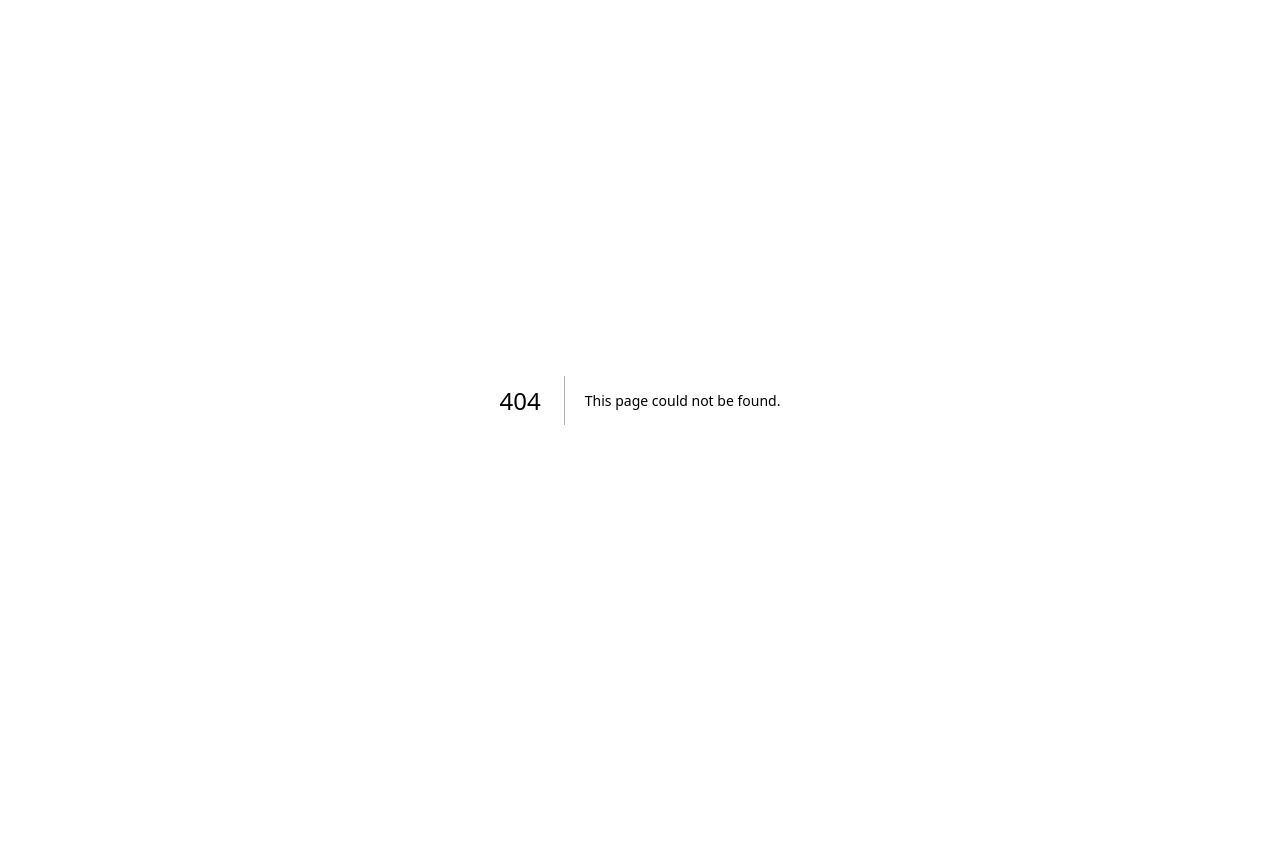
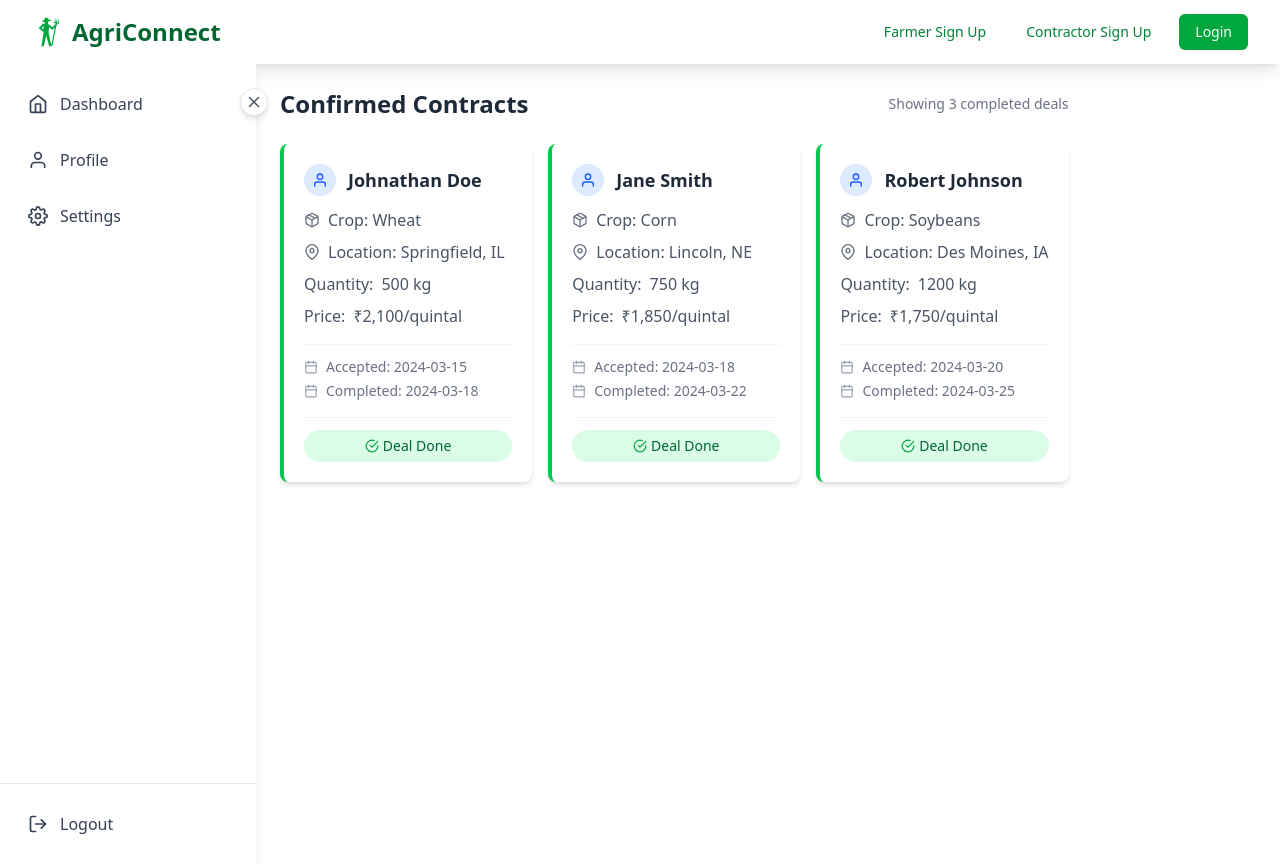
Before and after one commit to 707Harsh/HackByte-3.0, a Next.js app: page /contractor/confirmed_contracts in a window 1280 px wide. Before the commit this address had no page. Before the commit the page ends 800 px from the top, so only its background shows below. Built offline with nearby package versions, Linux system fonts and the light colour scheme; no server answers.

Commit message:
added confirmedContracts and farmersInterested components

```diff
--- /dev/null
+++ b/app/(main)/contractor/confirmed_contracts/page.tsx
@@ -0,0 +1,120 @@
+"use client";
+
+import React from "react";
+import { FiCheckCircle, FiUser, FiMapPin, FiPackage, FiCalendar } from "react-icons/fi";
+
+type ConfirmedContract = {
+  id: string;
+  farmerName: string;
+  cropType: string;
+  location: string;
+  quantity: string;
+  price: string;
+  acceptedDate: string;
+  completedDate: string;
+};
+
+const ConfirmedContracts = () => {
+  const contracts: ConfirmedContract[] = [
+    {
+      id: "1",
+      farmerName: "Johnathan Doe",
+      cropType: "Wheat",
+      location: "Springfield, IL",
+      quantity: "500 kg",
+      price: "₹2,100/quintal",
+      acceptedDate: "2024-03-15",
+      completedDate: "2024-03-18"
+    },
+    {
+      id: "2",
+      farmerName: "Jane Smith",
+      cropType: "Corn",
+      location: "Lincoln, NE",
+      quantity: "750 kg",
+      price: "₹1,850/quintal",
+      acceptedDate: "2024-03-18",
+      completedDate: "2024-03-22"
+    },
+    {
+      id: "3",
+      farmerName: "Robert Johnson",
+      cropType: "Soybeans",
+      location: "Des Moines, IA",
+      quantity: "1200 kg",
+      price: "₹1,750/quintal",
+      acceptedDate: "2024-03-20",
+      completedDate: "2024-03-25"
+    },
+  ];
+
+  return (
+    <div className="container mx-auto p-4 md:p-6 max-w-6xl">
+      <div className="flex justify-between items-center mb-6">
+        <h2 className="text-2xl font-bold text-gray-800">Confirmed Contracts</h2>
+        <span className="text-sm text-gray-500">
+          Showing {contracts.length} completed deals
+        </span>
+      </div>
+
+      <div className="grid grid-cols-1 md:grid-cols-2 lg:grid-cols-3 gap-4">
+        {contracts.map((contract) => (
+          <div
+            key={contract.id}
+            className="relative p-5 rounded-lg shadow-md border-l-4 border-green-500 bg-white hover:shadow-lg transition-shadow flex flex-col h-full"
+          >
+            {/* Farmer Info */}
+            <div className="flex items-center gap-3 mb-3">
+              <div className="p-2 bg-blue-100 rounded-full text-blue-600">
+                <FiUser />
+              </div>
+              <h3 className="text-lg font-semibold text-gray-800">
+                {contract.farmerName}
+              </h3>
+            </div>
+
+            {/* Contract Details */}
+            <div className="space-y-2 flex-grow">
+              <div className="flex items-center gap-2 text-gray-600">
+                <FiPackage className="text-gray-500" />
+                <span><span className="font-medium">Crop:</span> {contract.cropType}</span>
+              </div>
+              <div className="flex items-center gap-2 text-gray-600">
+                <FiMapPin className="text-gray-500" />
+                <span><span className="font-medium">Location:</span> {contract.location}</span>
+              </div>
+              <div className="flex items-center gap-2 text-gray-600">
+                <span className="font-medium">Quantity:</span> {contract.quantity}
+              </div>
+              <div className="flex items-center gap-2 text-gray-600">
+                <span className="font-medium">Price:</span> {contract.price}
+              </div>
+            </div>
+
+            {/* Dates */}
+            <div className="mt-4 pt-3 border-t border-gray-100 text-sm text-gray-500">
+              <div className="flex items-center gap-2">
+                <FiCalendar className="text-gray-400" />
+                <span>Accepted: {contract.acceptedDate}</span>
+              </div>
+              <div className="flex items-center gap-2 mt-1">
+                <FiCalendar className="text-gray-400" />
+                <span>Completed: {contract.completedDate}</span>
+              </div>
+            </div>
+
+            {/* Deal Done Badge - Now at the bottom */}
+            <div className="mt-4 pt-3 border-t border-gray-100">
+              <div className="flex items-center justify-center gap-1 bg-green-100 text-green-800 px-3 py-1.5 rounded-full text-sm font-medium w-full">
+                <FiCheckCircle className="text-green-600" />
+                <span>Deal Done</span>
+              </div>
+            </div>
+          </div>
+        ))}
+      </div>
+    </div>
+  );
+};
+
+export default ConfirmedContracts;
--- /dev/null
+++ b/app/(main)/contractor/farmers_interested/page.tsx
@@ -0,0 +1,130 @@
+"use client";
+
+import React, { useState } from 'react';
+
+type Farmer = {
+  id: string;
+  name: string;
+  cropType: string;
+  location: string;
+  quantity: string;
+  status: 'pending' | 'accepted' | 'rejected';
+};
+
+type FarmerCardProps = {
+  farmer: Farmer;
+  onAccept: (id: string) => void;
+  onReject: (id: string) => void;
+};
+
+const FarmerCard: React.FC<FarmerCardProps> = ({ farmer, onAccept, onReject }) => {
+  const statusColor = {
+    accepted: 'border-green-500',
+    rejected: 'border-red-500',
+    pending: 'border-gray-200'
+  };
+
+  const statusBadgeColor = {
+    accepted: 'bg-green-100 text-green-800',
+    rejected: 'bg-red-100 text-red-800',
+    pending: ''
+  };
+
+  return (
+    <div className={`relative p-4 rounded-lg shadow-md mb-4 border-l-4 ${statusColor[farmer.status]} transition-all hover:shadow-lg`}>
+      <div className="mb-3">
+        <h3 className="text-lg font-semibold text-gray-800">{farmer.name}</h3>
+        <p className="text-gray-600"><span className="font-medium">Crop Type:</span> {farmer.cropType}</p>
+        <p className="text-gray-600"><span className="font-medium">Location:</span> {farmer.location}</p>
+        <p className="text-gray-600"><span className="font-medium">Quantity:</span> {farmer.quantity}</p>
+      </div>
+
+      <div className="flex gap-2">
+        <button
+          onClick={() => onAccept(farmer.id)}
+          className={`px-3 py-1 rounded-md font-medium text-white bg-green-600 hover:bg-green-700 transition-colors ${
+            farmer.status !== 'pending' ? 'opacity-60 cursor-not-allowed' : ''
+          }`}
+          disabled={farmer.status !== 'pending'}
+        >
+          Accept
+        </button>
+        <button
+          onClick={() => onReject(farmer.id)}
+          className={`px-3 py-1 rounded-md font-medium text-white bg-red-600 hover:bg-red-700 transition-colors ${
+            farmer.status !== 'pending' ? 'opacity-60 cursor-not-allowed' : ''
+          }`}
+          disabled={farmer.status !== 'pending'}
+        >
+          Reject
+        </button>
+      </div>
+
+      {farmer.status !== 'pending' && (
+        <div className={`absolute top-2 right-2 px-2 py-1 rounded-full text-xs font-bold uppercase ${statusBadgeColor[farmer.status]}`}>
+          {farmer.status}
+        </div>
+      )}
+    </div>
+  );
+};
+
+const FarmerCommoditySales: React.FC = () => {
+  const [farmers, setFarmers] = useState<Farmer[]>([
+    {
+      id: '1',
+      name: 'John Doe',
+      cropType: 'Wheat',
+      location: 'Springfield, IL',
+      quantity: '500 kg',
+      status: 'pending'
+    },
+    {
+      id: '2',
+      name: 'Jane Smith',
+      cropType: 'Corn',
+      location: 'Lincoln, NE',
+      quantity: '750 kg',
+      status: 'pending'
+    },
+    {
+      id: '3',
+      name: 'Robert Johnson',
+      cropType: 'Soybeans',
+      location: 'Des Moines, IA',
+      quantity: '1200 kg',
+      status: 'pending'
+    },
+  ]);
+
+  const handleAccept = (id: string) => {
+    setFarmers(farmers.map(farmer =>
+      farmer.id === id ? {...farmer, status: 'accepted'} : farmer
+    ));
+  };
+
+  const handleReject = (id: string) => {
+    setFarmers(farmers.map(farmer =>
+      farmer.id === id ? {...farmer, status: 'rejected'} : farmer
+    ));
+  };
+
+  return (
+    <div className="container mx-auto p-4 md:p-6 max-w-6xl">
+      <h2 className="text-2xl font-bold text-gray-800 mb-6">Farmers Interested in Selling</h2>
+
+      <div className="grid grid-cols-1 md:grid-cols-2 lg:grid-cols-3 gap-4">
+        {farmers.map(farmer => (
+          <FarmerCard
+            key={farmer.id}
+            farmer={farmer}
+            onAccept={handleAccept}
+            onReject={handleReject}
+          />
+        ))}
+      </div>
+    </div>
+  );
+};
+
+export default FarmerCommoditySales;
--- a/components/sidebar.tsx
+++ b/components/sidebar.tsx
@@ -183,6 +183,44 @@ export const Sidebar = () => {
                 </>
               )}
 
+              {role === "CONTRACTOR" && (
+                <>
+                  <li>
+                    <Link
+                      href="/contractor/farmers_interested"
+                      onClick={closeMobileMenu}
+                      className={`
+                      flex items-center p-3 rounded-lg transition-colors
+                      hover:bg-blue-50 text-gray-700 hover:text-blue-700
+                      ${collapsed ? "justify-center" : ""}
+                      `}
+                    >
+                      <FiShoppingBag size={20} />
+                      {!collapsed && <span className="ml-3">Farmers Interested</span>}
+                    </Link>
+                  </li>
+                </>
+              )}
+
+              {role === "CONTRACTOR" && (
+                <>
+                  <li>
+                    <Link
+                      href="/contractor/confirmed_contracts"
+                      onClick={closeMobileMenu}
+                      className={`
+                      flex items-center p-3 rounded-lg transition-colors
+                      hover:bg-blue-50 text-gray-700 hover:text-blue-700
+                      ${collapsed ? "justify-center" : ""}
+                      `}
+                    >
+                      <FiShoppingBag size={20} />
+                      {!collapsed && <span className="ml-3">Confirmed Contracts</span>}
+                    </Link>
+                  </li>
+                </>
+              )}
+
               <li>
                 <Link
                   href={`${role==="FARMER" ? "/farmer/profile" : "/contractor/profile"}`}
```
